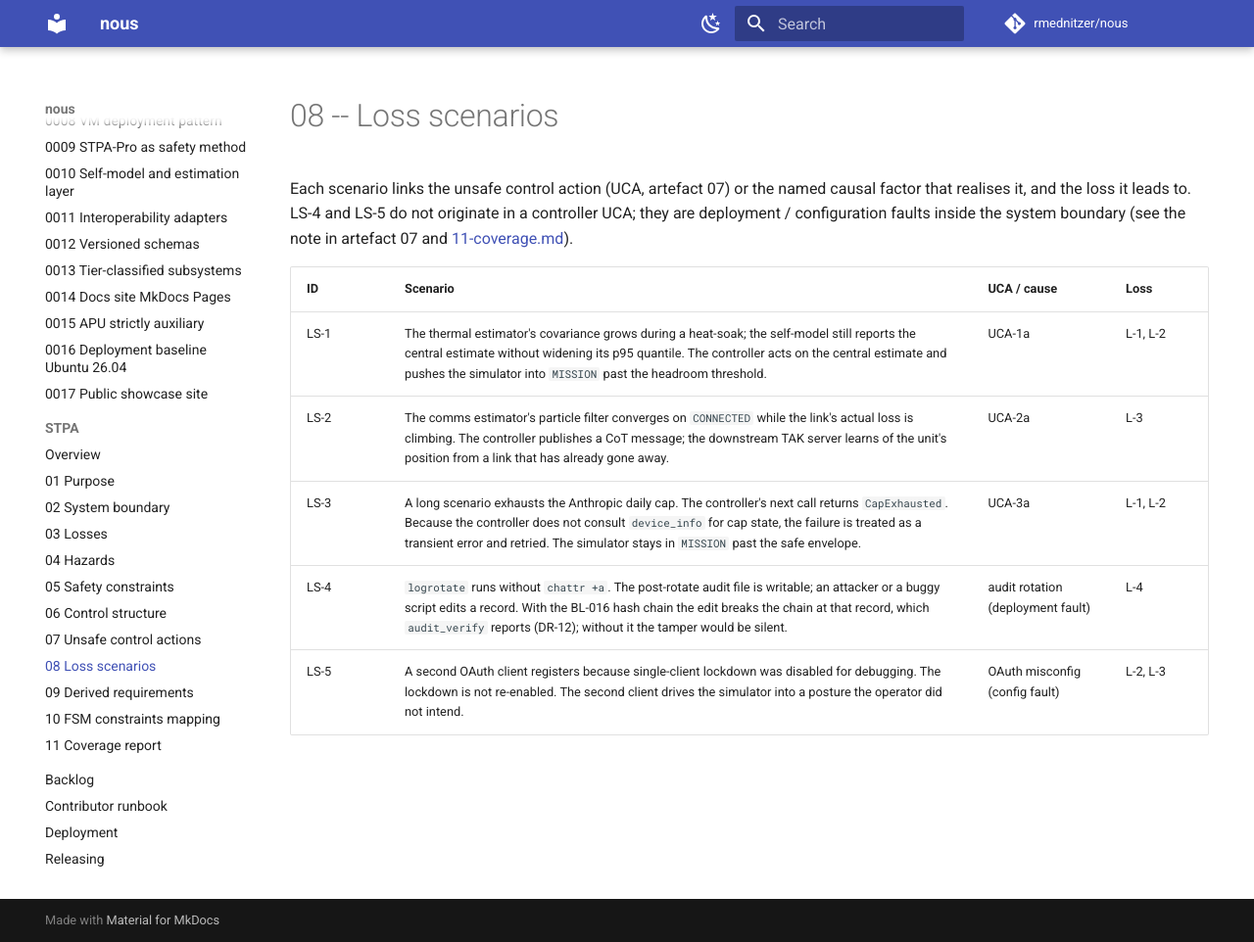
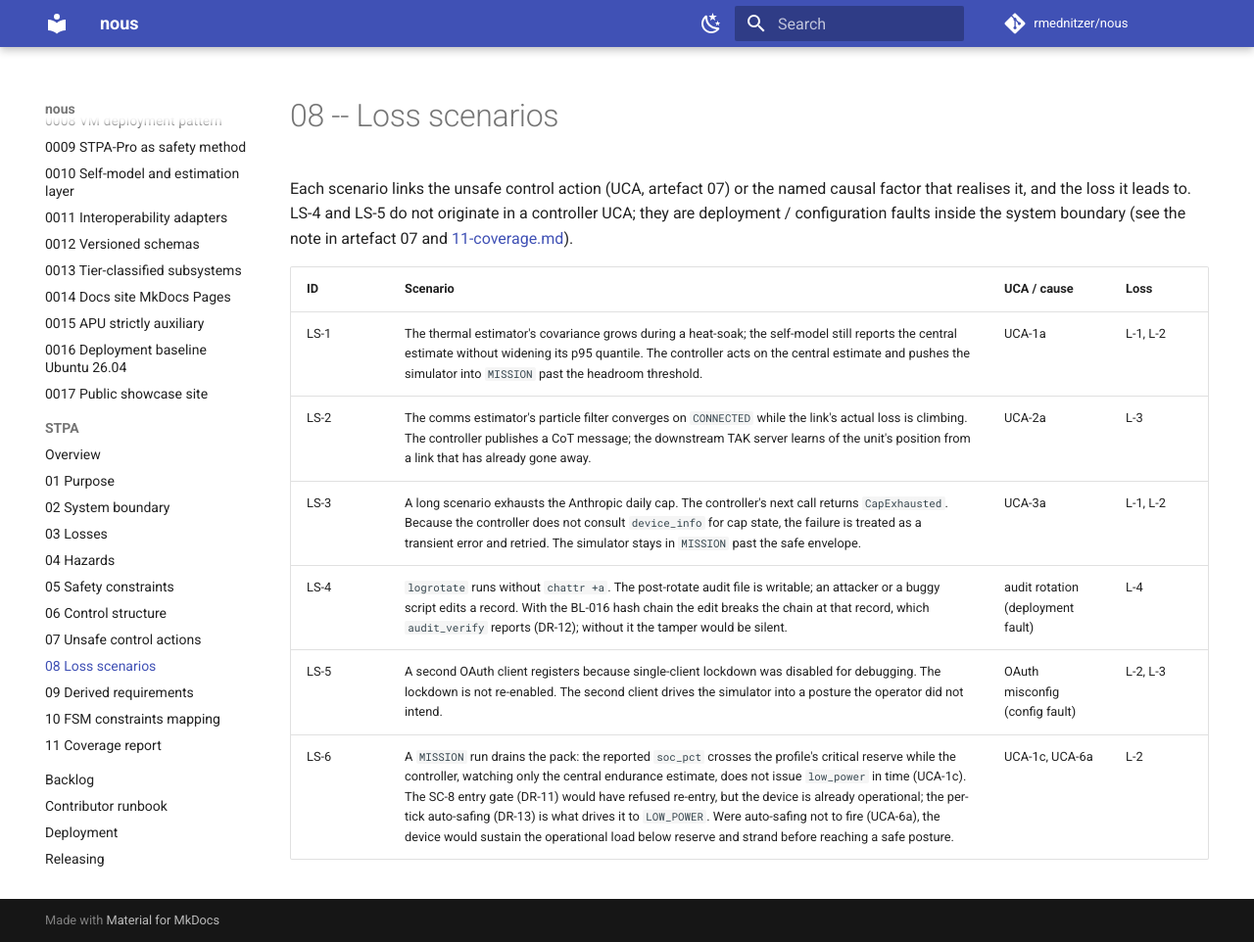
Before and after one commit to rmednitzer/nous, an MkDocs documentation site: the page built from docs/stpa/08-loss-scenarios.md, in a window 1280 px wide and 962 px high. Shown: the whole window at 98% size. Built offline with MkDocs 1.6.1 and Material for MkDocs 9.7.7, drawn with Linux system fonts in a browser that asks for light colours; comment, search, counter and statistics services are not loaded.

Commit message:
docs(BL-044): give H-8 its own power-reserve loss scenario (LS-6)
PR #109 review (Copilot): the coverage matrix mapped H-8 (unsafe power-mode
entry/sustain) to LS-3, but LS-3 is a cap-exhaustion scenario that never
mentions state-of-charge or the critical reserve, so the H-8 -> SC-8 ->
DR-11/13/14 trace could not be validated from artefact 08 alone. Add a
dedicated LS-6 that names the SoC-below-reserve outcome and the relevant UCAs
(UCA-1c too-late low_power, UCA-6a auto-safe not provided), and re-point the
H-8 row to it. LS-3 stays mapped to H-5 only.

https://claude.ai/code/session_01GP5Q7NBGwHyKxtUrnFaEzh
Signed-off-by: Roman Mednitzer <r.mednitzer@outlook.com>

```diff
--- a/docs/stpa/08-loss-scenarios.md
+++ b/docs/stpa/08-loss-scenarios.md
@@ -13,3 +13,4 @@ the system boundary (see the note in artefact 07 and
 | LS-3 | A long scenario exhausts the Anthropic daily cap. The controller's next call returns `CapExhausted`. Because the controller does not consult `device_info` for cap state, the failure is treated as a transient error and retried. The simulator stays in `MISSION` past the safe envelope. | UCA-3a | L-1, L-2 |
 | LS-4 | `logrotate` runs without `chattr +a`. The post-rotate audit file is writable; an attacker or a buggy script edits a record. With the BL-016 hash chain the edit breaks the chain at that record, which `audit_verify` reports (DR-12); without it the tamper would be silent. | audit rotation (deployment fault) | L-4 |
 | LS-5 | A second OAuth client registers because single-client lockdown was disabled for debugging. The lockdown is not re-enabled. The second client drives the simulator into a posture the operator did not intend. | OAuth misconfig (config fault) | L-2, L-3 |
+| LS-6 | A `MISSION` run drains the pack: the reported `soc_pct` crosses the profile's critical reserve while the controller, watching only the central endurance estimate, does not issue `low_power` in time (UCA-1c). The SC-8 entry gate (DR-11) would have refused re-entry, but the device is already operational; the per-tick auto-safing (DR-13) is what drives it to `LOW_POWER`. Were auto-safing not to fire (UCA-6a), the device would sustain the operational load below reserve and strand before reaching a safe posture. | UCA-1c, UCA-6a | L-2 |
```
Also changed, not shown: docs/stpa/11-coverage.md (+1 -1 lines).
